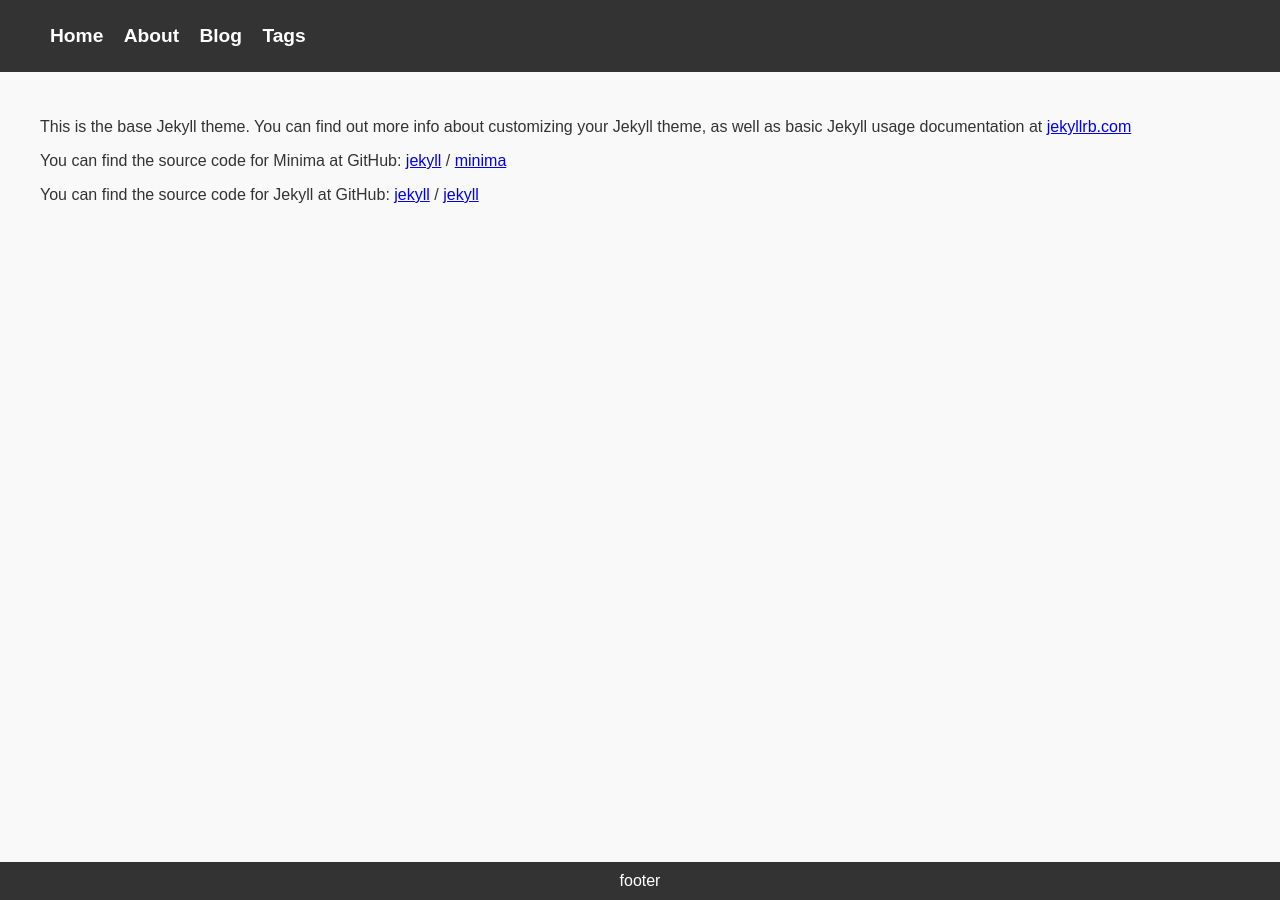
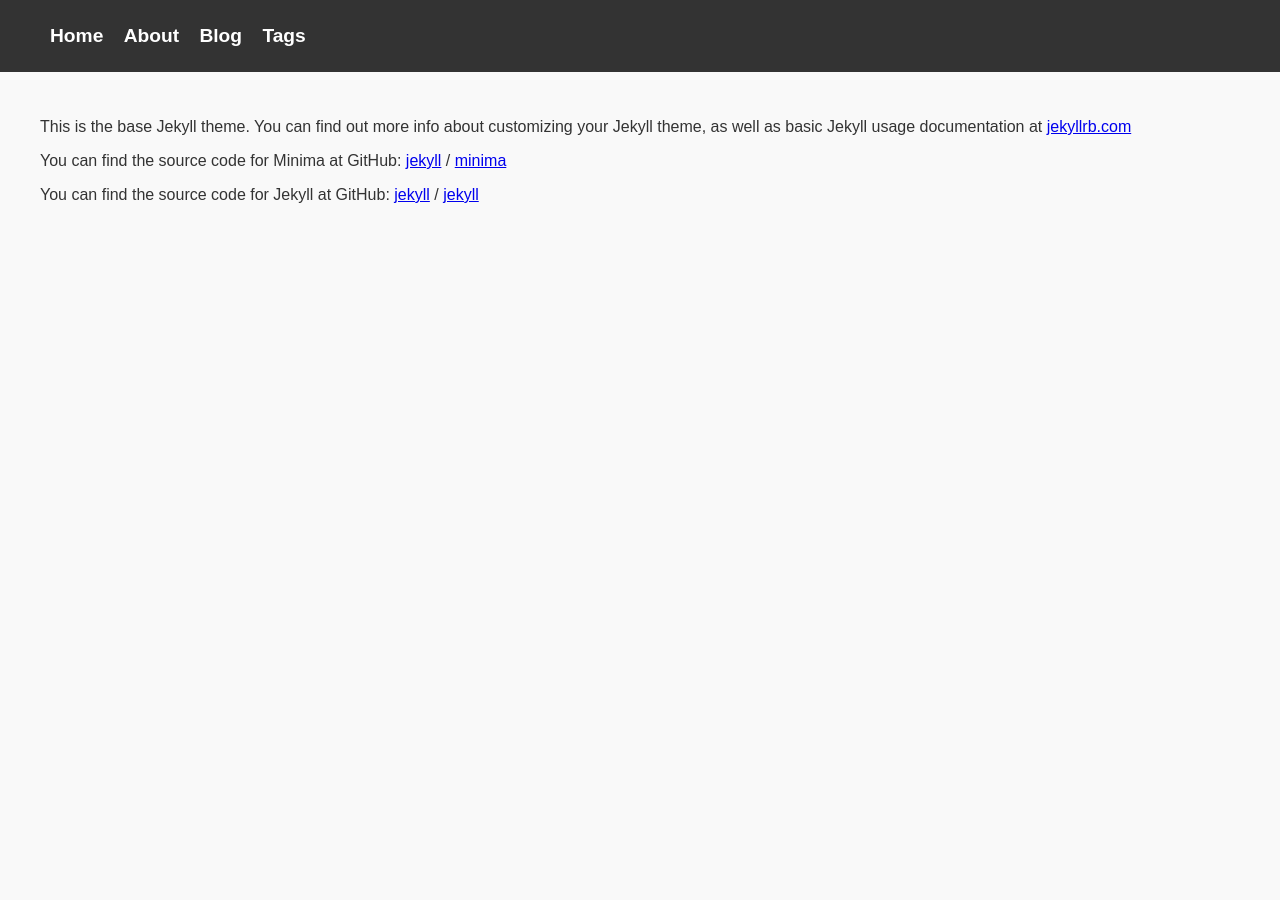
Before and after one commit to yakampe/yakampe.github.io, a Jekyll site: the page built from about.markdown, in a window 1280 px wide. Built offline with Jekyll 4.4.1, drawn with Linux system fonts in a browser that asks for light colours.

```diff
--- a/_data/work_history.yml
+++ b/_data/work_history.yml
@@ -10,7 +10,7 @@
     focus on applying TDD and adapting other XP practices. In addition to guiding teams in agile development, I contribute to curriculum
     development to ensure that the learning experience is continuously improving and supports successful engineering outcomes.
   "
-  tech: Spring, Java, Python, COBOL, GitLab
+  tech: spring, java, python, cobol, gitlab
   id: 1
 - company: "UK Data Service"
   role: "Development Manager"
@@ -42,7 +42,7 @@
   Led initiatives to enhance the approach to system security, resilience, and scalability, ensuring these principles were central
    to decision-making and integrated into the architecture and platform development efforts.
   "
-  tech: aws, Python, GitHub
+  tech: aws, python, github
   id: 2
 - company: "Grabyo"
   role: "Senior Software Engineer"
@@ -60,5 +60,5 @@
   <!----><br><br><!---->
   I also inherited ownership of the Open Policy Agent (OPA) implementation and successfully finalised its rollout across the platform.
   "
-  tech: Spring, Java, AWS, GitHub
+  tech: spring, java, aws, github
   id: 3
--- a/_layouts/default.html
+++ b/_layouts/default.html
@@ -10,9 +10,9 @@
     <section>
         {{ content }}
     </section>
-    <footer>
+    <!-- <footer>
         {% include footer.html %}
-    </footer>
+    </footer> -->
 </body>
 
 </html>
```
Also changed, not shown: assets/images/tech/PostgresSQL.png (deleted).
